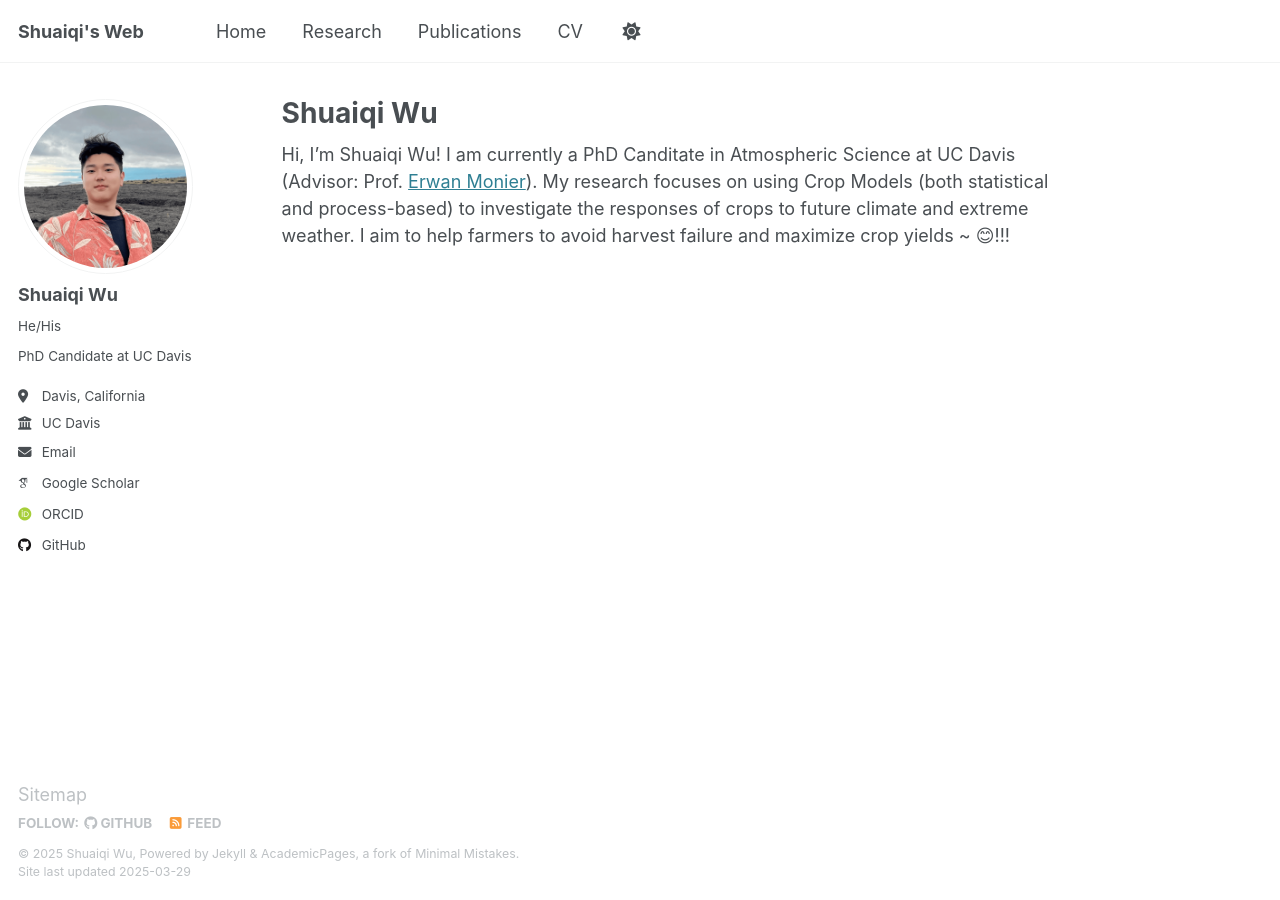
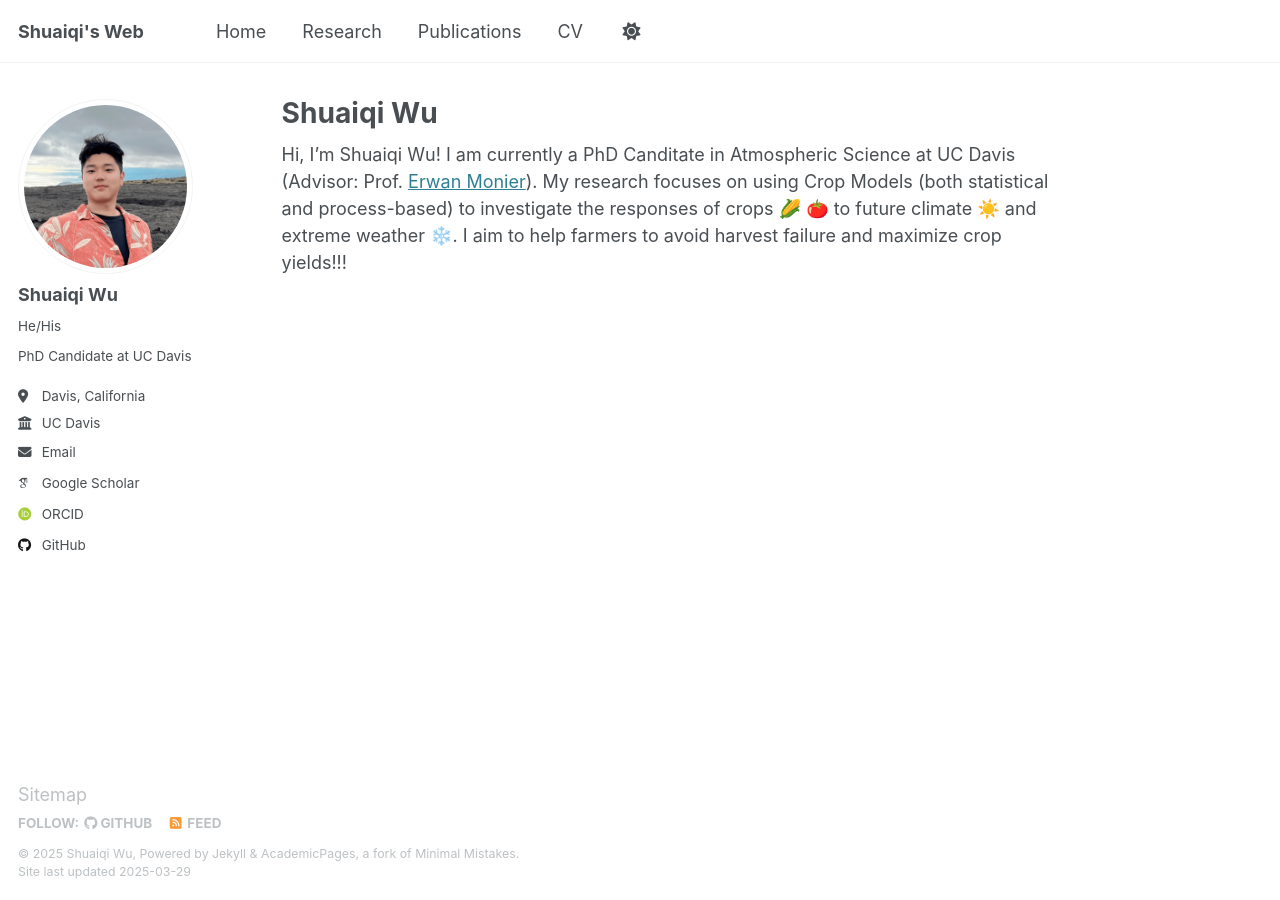
Before and after one commit to shqwu/shqwu.github.io, a Jekyll site: the page built from _pages/about.md, in a window 1280 px wide. Built offline with Jekyll 4.4.1, drawn with Linux system fonts in a browser that asks for light colours; emoji names are drawn with the system emoji font; some web fonts are replaced; part of the change alters nothing that is shown.

```diff
--- a/_pages/about.md
+++ b/_pages/about.md
@@ -16,4 +16,4 @@ feature_row:
     btn_class: "btn--inverse"
 ---
 
-Hi, I'm Shuaiqi Wu! I am currently a PhD Canditate in Atmospheric Science at UC Davis (Advisor: Prof. [Erwan Monier](https://lawr.ucdavis.edu/people/faculty/monier-erwan)). My research focuses on using Crop Models (both statistical and process-based) to investigate the responses of crops to future climate and extreme weather. I aim to help farmers to avoid harvest failure and maximize crop yields ~ :blush:!!!
+Hi, I'm Shuaiqi Wu! I am currently a PhD Canditate in Atmospheric Science at UC Davis (Advisor: Prof. [Erwan Monier](https://lawr.ucdavis.edu/people/faculty/monier-erwan)). My research focuses on using Crop Models (both statistical and process-based) to investigate the responses of crops :corn: :tomato: to future climate :sunny: and extreme weather :snowflake:. I aim to help farmers to avoid harvest failure and maximize crop yields!!!
```
